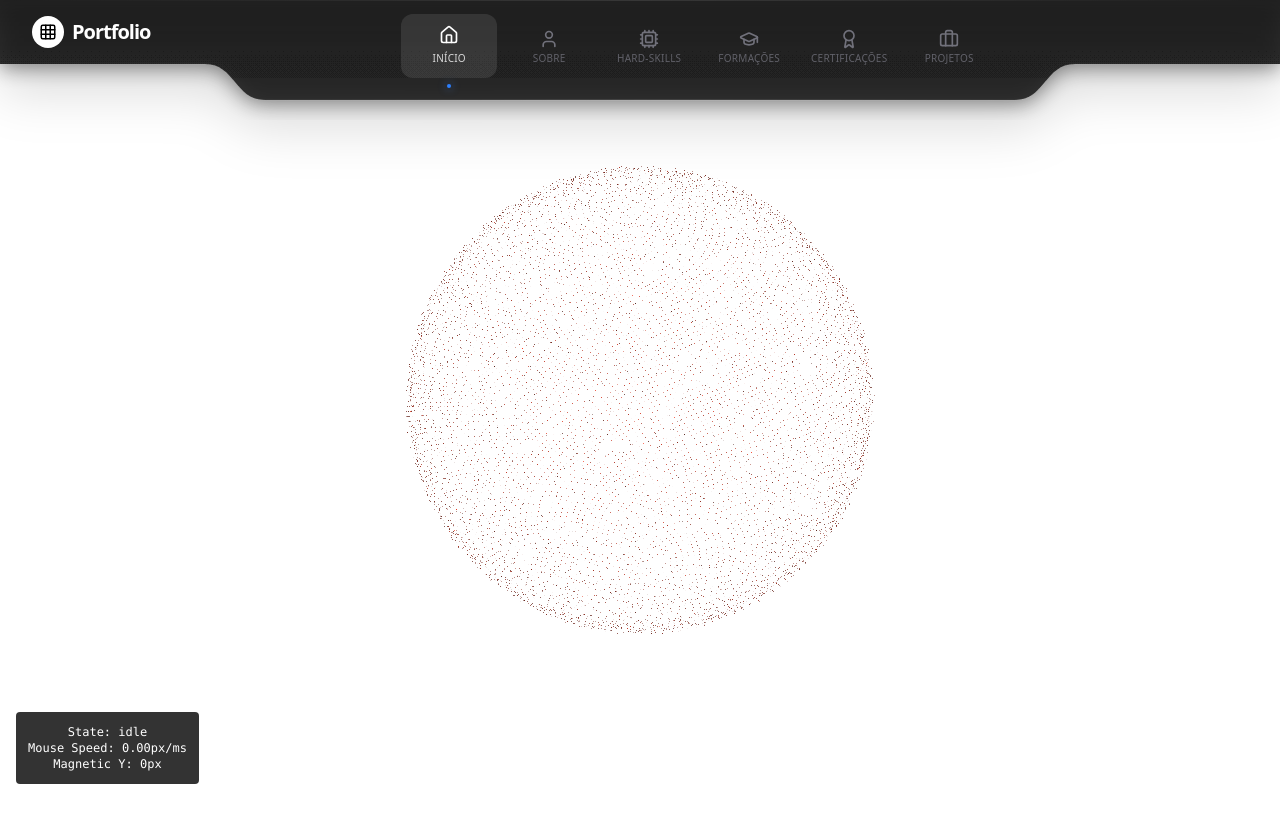
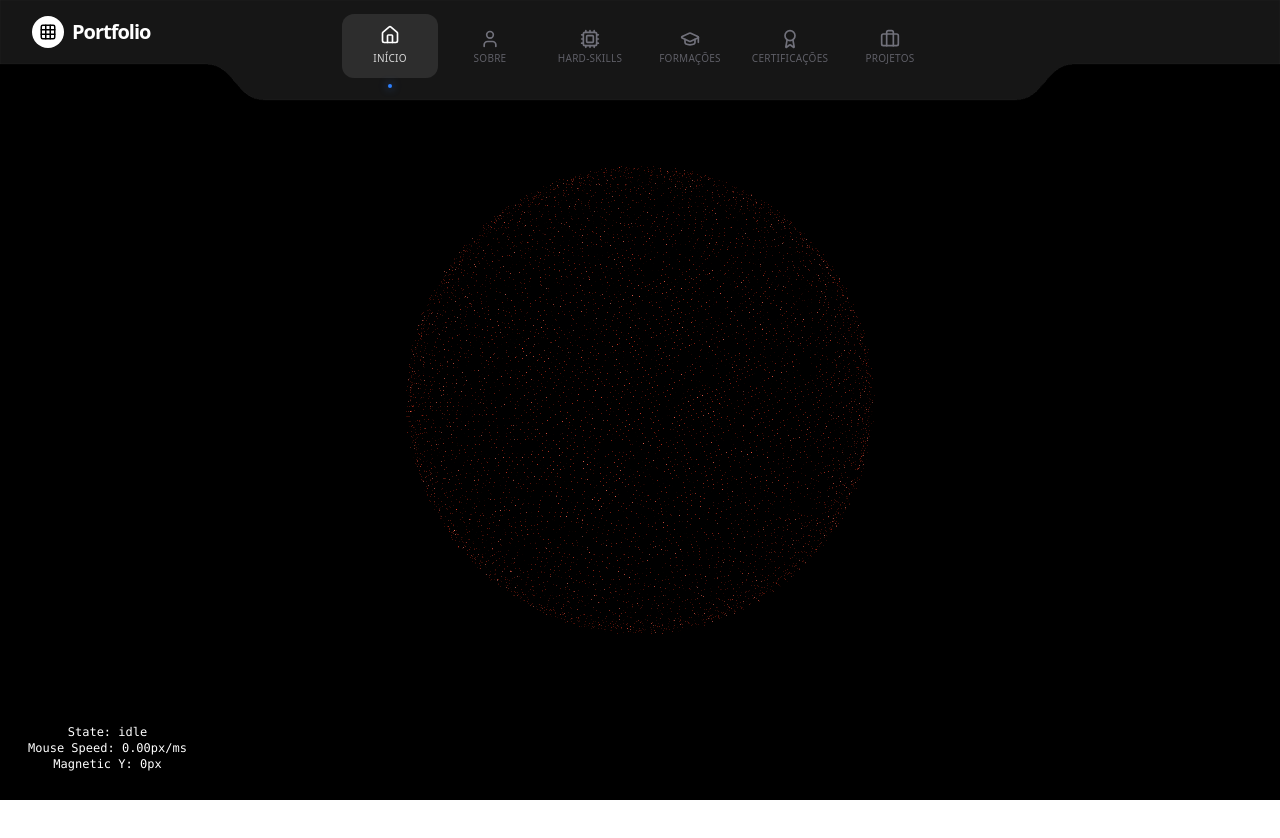
Before and after one commit to exdrama23/interactive-portfolio, a React (Vite) app: page /header in a window 1280 px wide. Shown: the top 838 px of the page. Built offline with nearby package versions, Linux system fonts and the light colour scheme.

Commit message:
header finalizado

```diff
--- a/src/components/Header.tsx
+++ b/src/components/Header.tsx
@@ -123,27 +123,26 @@ export default function OrganicHeader() {
 
           <path
             d={path}
-            fill="url(#glass-gradient)"
+            fill="#141414"
             filter="url(#glass-shadow)"
             className="backdrop-blur-xl"
           />
 
           <path
             d={path}
-            stroke="url(#border-gradient)"
+            stroke="rgba(255,255,255,0.03)"
             strokeWidth="1"
             fill="none"
-            className="opacity-70"
           />
         </svg>
       </div>
 
       <div
-        className="relative w-full flex justify-between items-start px-8"
+        className="relative w-full flex justify-center items-start px-8"
         style={{ height: CENTER_HEIGHT }}
       >
 
-        <div className="flex items-center h-[64px] gap-6">
+        <div className="absolute left-8 flex items-center h-[64px] gap-6">
           <div className="font-bold text-xl tracking-tighter flex items-center gap-2">
             <div className="w-8 h-8 bg-white rounded-full flex items-center justify-center text-black">
               <Grid size={18} />
@@ -193,7 +192,7 @@ export default function OrganicHeader() {
             />
         </div>
 
-        <div className="flex items-center h-[64px] gap-4">
+        <div className="absolute right-8 flex items-center h-[64px] gap-4">
            <button className="md:hidden p-2 text-zinc-300 hover:text-white">
              <Menu />
            </button>
--- a/src/components/ParticleText.tsx
+++ b/src/components/ParticleText.tsx
@@ -681,7 +681,7 @@ export default function ParticleGlobe({ children }: ParticleGlobeProps) {
     <div className="relative w-full h-screen">
       <div
         ref={containerRef}
-        className="fixed inset-0 bg-white z-0"
+        className="fixed inset-0 bg-black z-0"
         style={{ pointerEvents: 'auto' }}/>
       <div className="relative z-10 w-full h-full flex items-center justify-center pointer-events-none">
         <div className="max-w-4xl mx-auto px-6 py-12 text-white pointer-events-auto">
```
